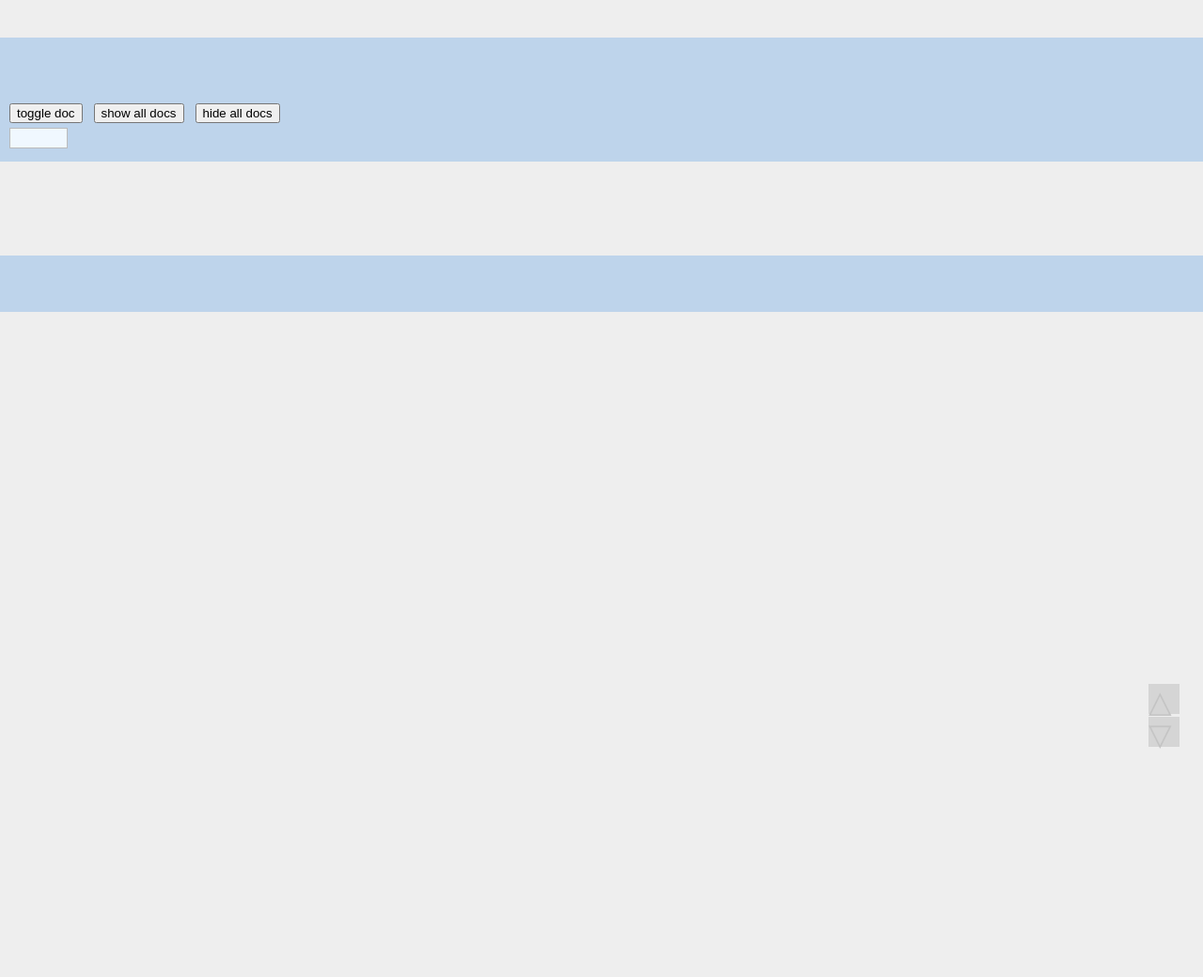
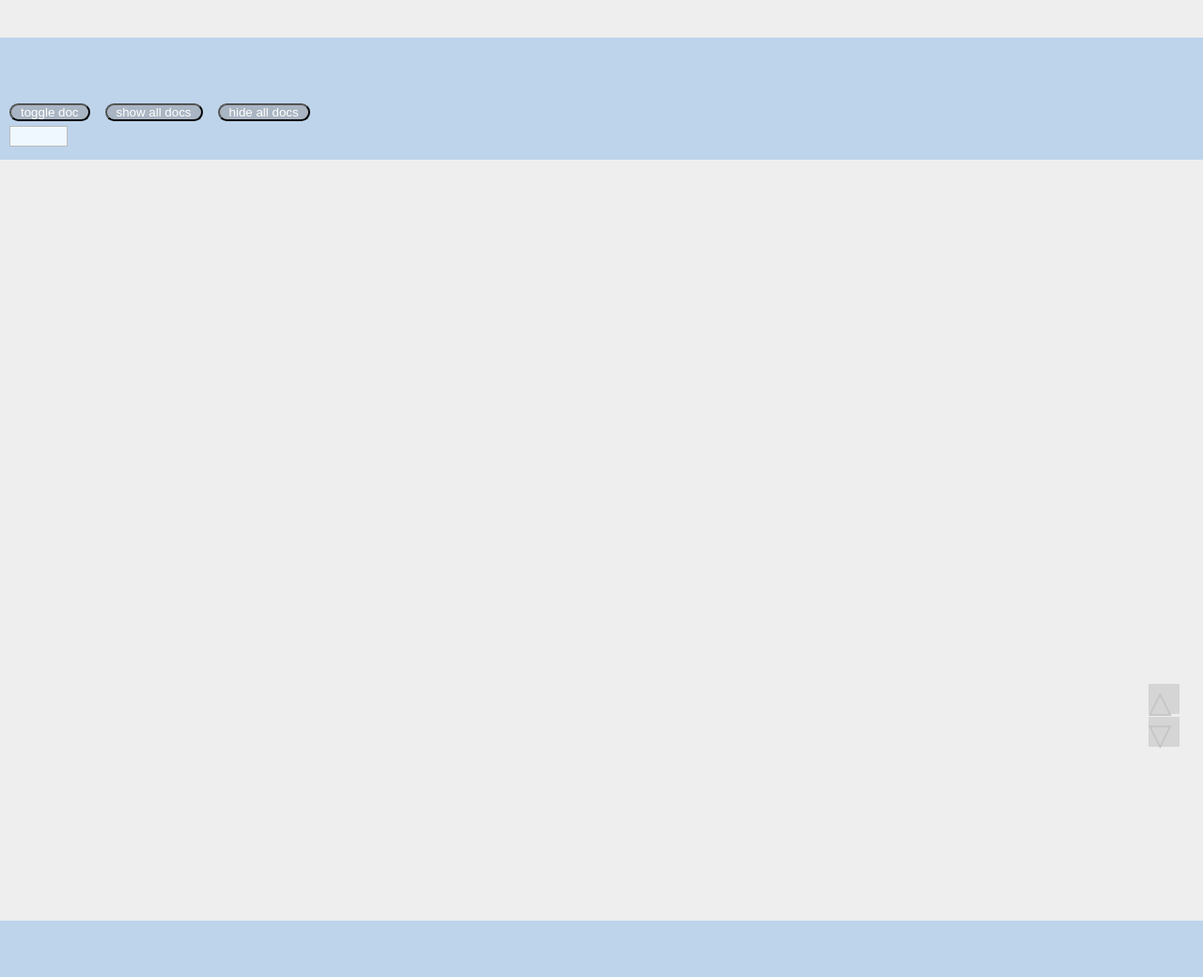
Before and after one commit to Lhfcws/rdir, a website: page rdir/generateHTML/template/tree_template.html in a window 1280 px wide. Shown: the whole page at 94% size. Before the commit the page ends 800 px from the top, so only its background shows below. Drawn offline with nearby package versions, Linux system fonts and the light colour scheme.

```diff
--- a/rdir/generateHTML/src/sass/template.sass
+++ b/rdir/generateHTML/src/sass/template.sass
@@ -33,6 +33,7 @@
       line-height: 23px
       background-color: aliceblue
   div#wrapper
+    min-height: 700px
     margin-left: 5px
     margin-bottom: 100px
     color: #333
@@ -80,12 +81,18 @@
   div#to_top
     bottom: 40px
   .doc_toggle
-    color: #eee
-    background-color: #ababab
     font-size: smaller
+    @include box_shadow(#999, 1px)
+  .button:hover
+    background-color: #f87b00
+  .button:active
+    background-color: #BC2A4D
+  .button
+    background-color: #aab5c3
+    display: inline
+    maring: 0 5px 5px 0
+    padding: 0 10px
+    border-radius: 10px
+    color: #ffffff
+    text-decoration: none
     cursor: pointer
-    @include box_shadow(#999, 1px)
-  .doc_toggle:hover
-    @include box_shadow(#666)
-  .doc_toggle:active
-    @include box_shadow(#333)
--- a/rdir/generateHTML/template/tree_template.html
+++ b/rdir/generateHTML/template/tree_template.html
@@ -31,6 +31,7 @@
       line-height: 23px;
       background-color: aliceblue; }
   body div#wrapper {
+    min-height: 700px;
     margin-left: 5px;
     margin-bottom: 100px;
     color: #333;
@@ -82,23 +83,27 @@
   body div#to_top {
     bottom: 40px; }
   body .doc_toggle {
-    color: #eee;
-    background-color: #ababab;
     font-size: smaller;
-    cursor: pointer;
     -moz-box-shadow: 0 0 1px #999;
     -webkit-box-shadow: 0 0 1px #999;
     box-shadow: 0 0 1px #999; }
-  body .doc_toggle:hover {
-    -moz-box-shadow: 0 0 2px #666;
-    -webkit-box-shadow: 0 0 2px #666;
-    box-shadow: 0 0 2px #666; }
-  body .doc_toggle:active {
-    -moz-box-shadow: 0 0 2px #333;
-    -webkit-box-shadow: 0 0 2px #333;
-    box-shadow: 0 0 2px #333; }
+  body .button:hover {
+    background-color: #f87b00; }
+  body .button:active {
+    background-color: #BC2A4D; }
+  body .button {
+    background-color: #aab5c3;
+    display: inline;
+    maring: 0 5px 5px 0;
+    padding: 0 10px;
+    border-radius: 10px;
+    color: #ffffff;
+    text-decoration: none;
+    cursor: pointer; }
 
 /*# sourceMappingURL=template.css.map */
+
+
 
     </style>
     <script id="jquery" type='text/javascript' src='generateHTML/bin/js/jquery.min.js'></script>
@@ -116,13 +121,13 @@
             node_doc.toggle();
         }
 
-        $(function() {
+        $(function () {
             $("#header_doc_toggle").click(function () {
                 $("#header_doc").toggle();
             });
 
             $("#show_all_doc").click(function () {
-                $(".node_doc").each(function(_item) {
+                $(".node_doc").each(function (_item) {
                     var _this = $(this);
                     if (_this.parent().is(":visible"))
                         _this.show();
@@ -130,7 +135,7 @@
             });
 
             $("#hide_all_doc").click(function () {
-                $(".node_doc").each(function() {
+                $(".node_doc").each(function () {
                     $(this).hide();
                 });
             });
@@ -139,15 +144,20 @@
 </head>
 
 <body>
-<a name="top"></a>
+<a name="top"> </a>
 
+<div class="_body">
     <div id="header">
         <h1><span id="header_name"></span>&nbsp;&nbsp;&nbsp;&nbsp;<span id="header_type"></span></h1>
-    <br />
+        <br/>
+
         <div>
-        <button id="header_doc_toggle">toggle doc</button>&nbsp;&nbsp;
-        <button id="show_all_doc">show all docs</button>&nbsp;&nbsp;
-        <button id="hide_all_doc">hide all docs</button>&nbsp;&nbsp;
+            <button class="button" id="header_doc_toggle">toggle doc</button>
+            &nbsp;&nbsp;
+            <button class="button" id="show_all_doc">show all docs</button>
+            &nbsp;&nbsp;
+            <button class="button" id="hide_all_doc">hide all docs</button>
+            &nbsp;&nbsp;
         </div>
         <div id="header_doc" class="node_doc"></div>
     </div>
@@ -155,8 +165,10 @@
         <div class="fake_btn" id="to_top"><a href="#top">△</a></div>
         <div class="fake_btn" id="to_btm"><a href="#btm">▽</a></div>
     </div>
-<div id="wrapper"></div>
-<div id="bottom"></div>
-<a name="btm"></a>
+    <div id="wrapper"> </div>
+
+    <div id="bottom"> </div>
+</div>
+<a name="btm"> </a>
 </body>
 </html>
```
Also changed, not shown: rdir/generateHTML/template/tree_node_template.html (+2 -1 lines), rdir/generateHTML/bin/css/template.css, 1 other file. Lines whose indentation alone changed are shown as unchanged.
